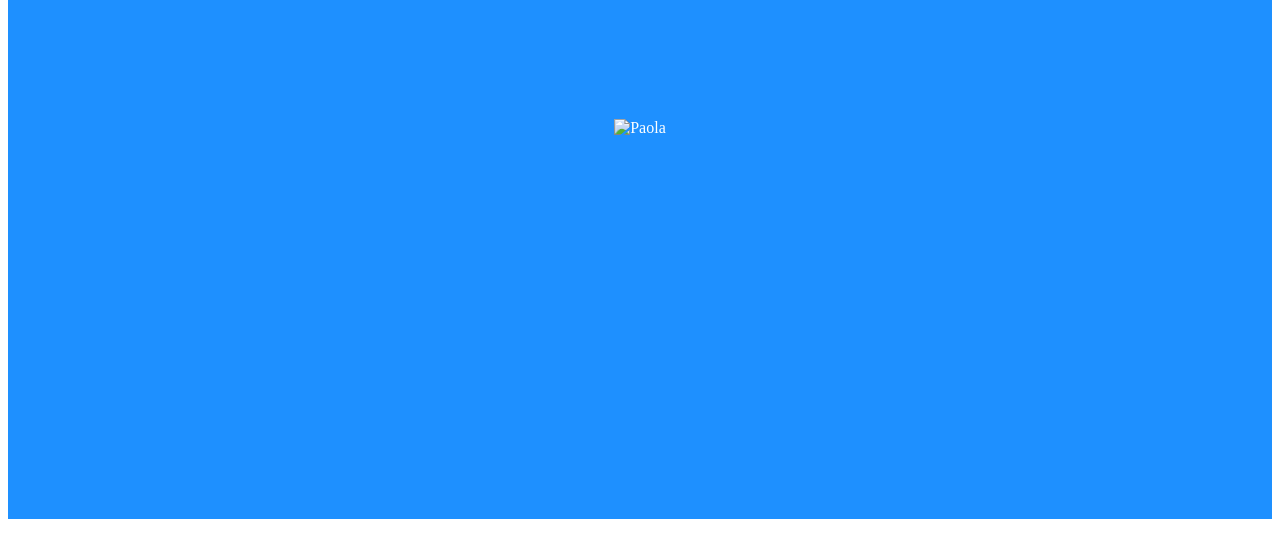
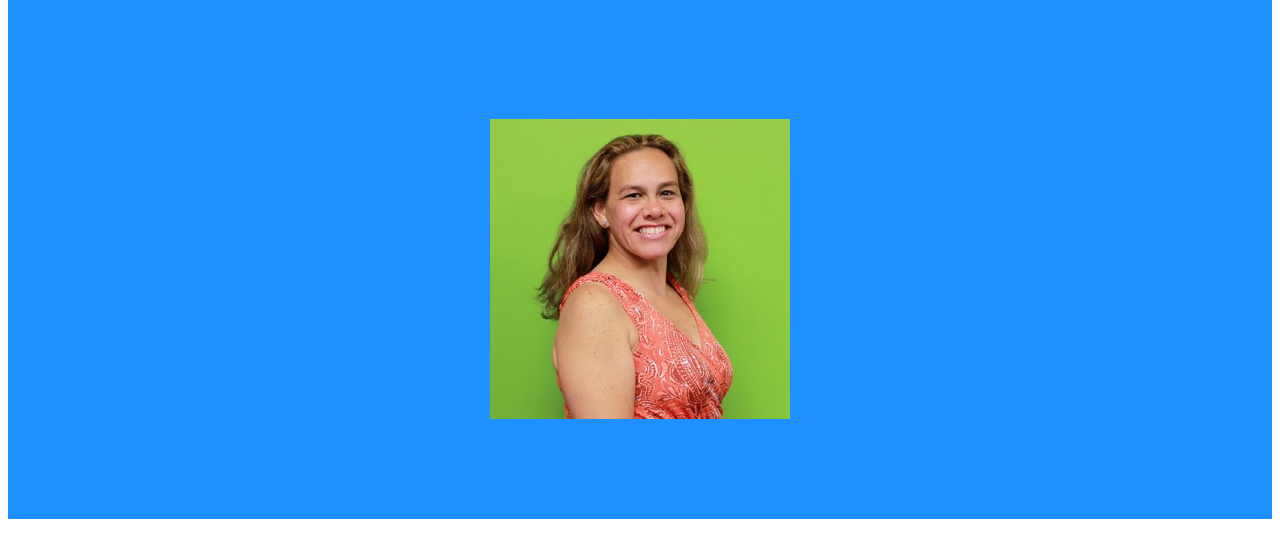
Before and after one commit to zombie0018/zombie0018.github.io, a plain HTML site: page index.html in a window 1280 px wide. Shown: the part 89-646 px from the top of the page. Drawn offline with Linux system fonts and the light colour scheme.

Commit message:
Update index.html

```diff
--- a/index.html
+++ b/index.html
@@ -72,7 +72,7 @@
           <div class="flip-card-front">
             <h1 style="padding-top: 20px;">To my beautiful wife Paola</h1>
             <img
-              src="./paola.jpg"
+              src="img/paola.jpg"
               alt="Paola"
               style="width: 300px; height: 300px; padding-top: 100px;"
             />
@@ -91,7 +91,7 @@
               in the world. I LOVE YOU and Happy Valentine's Day!
             </p>
             <img
-              src="./wedding.jpeg"
+              src="img/wedding.jpeg"
               alt="Wedding"
               style="width: 300px;height: 300px;"
             />
```
